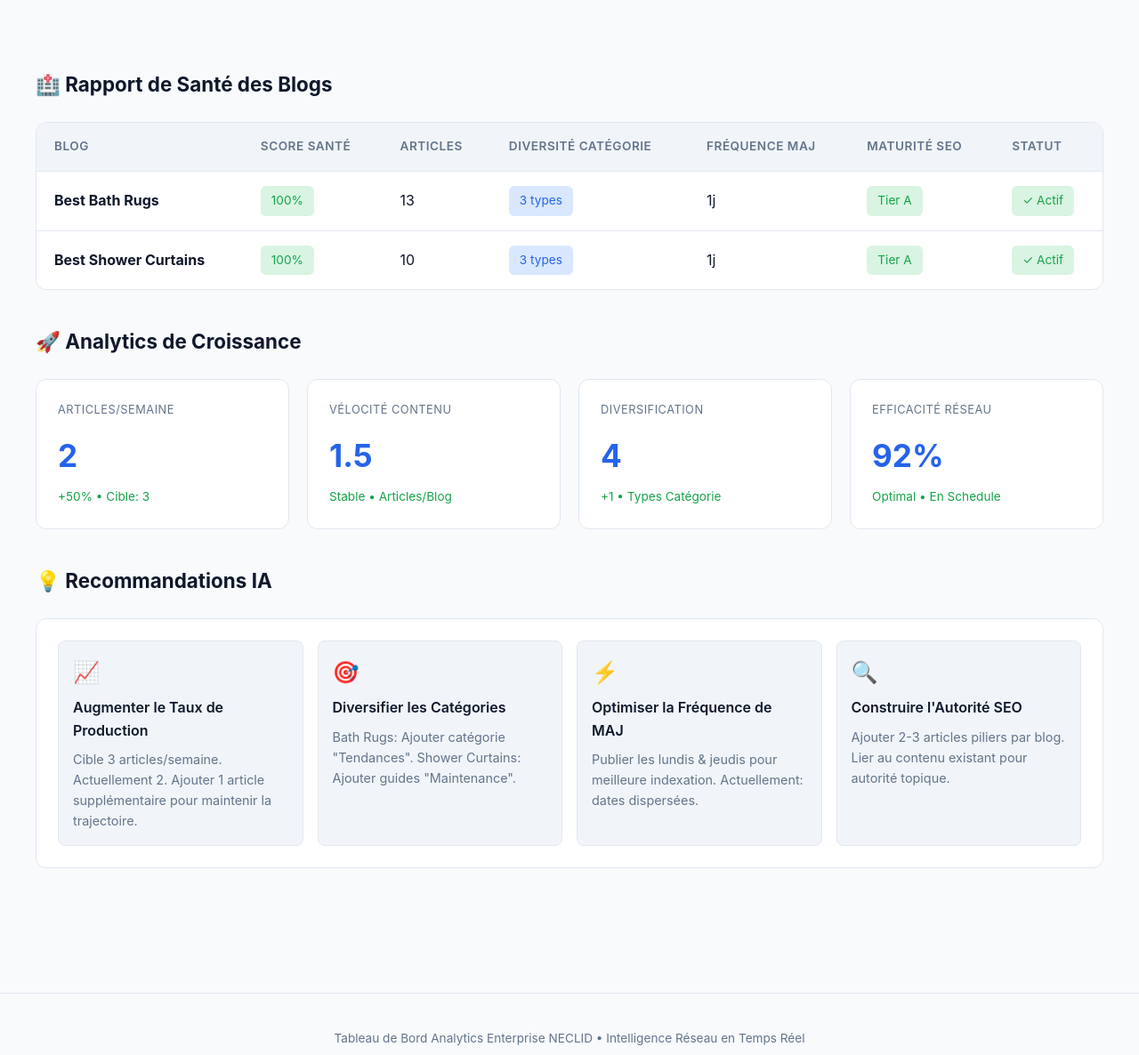
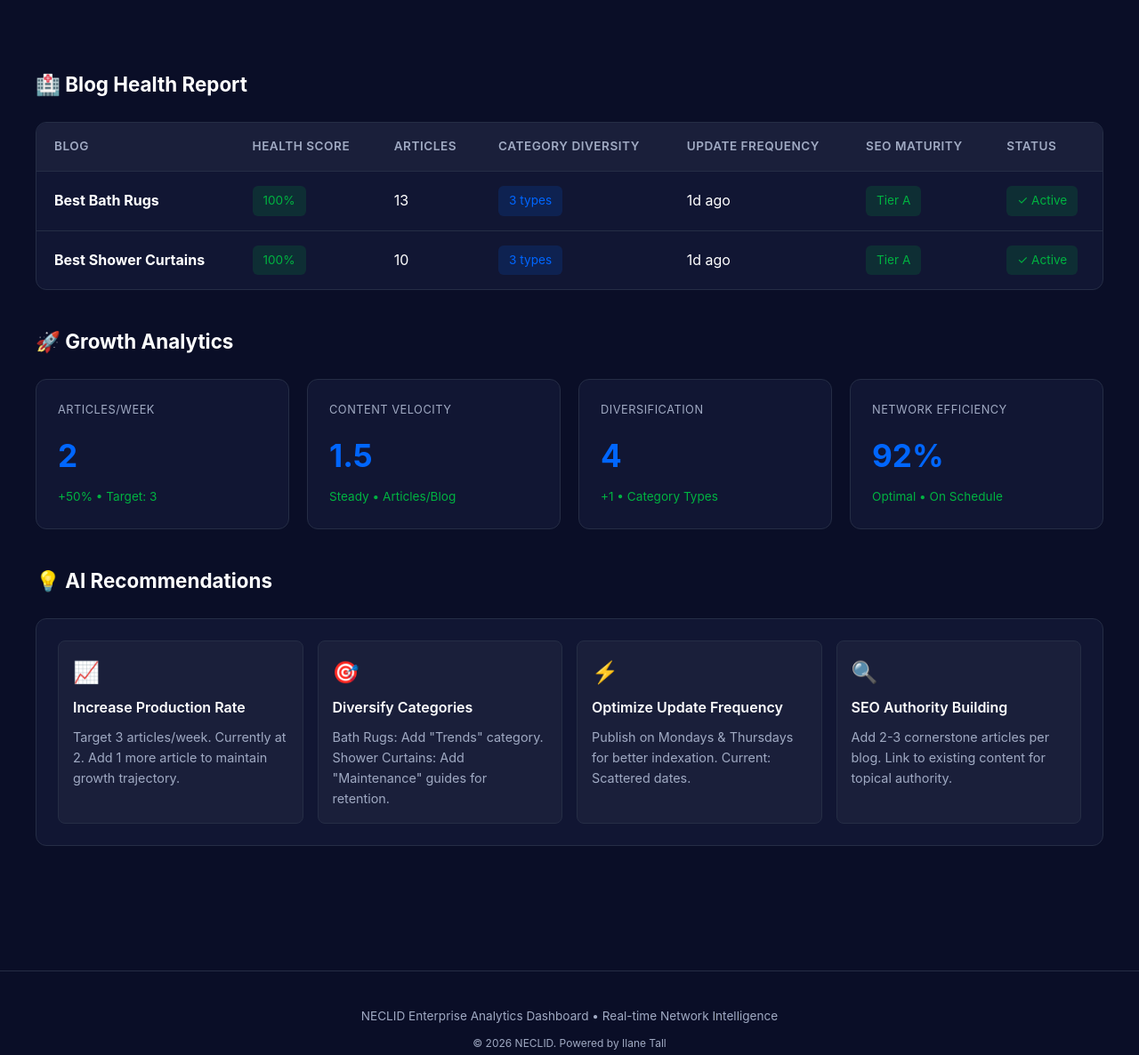
Before and after one commit to ilanetall-boop/usine-a-blog-dashboard, a plain HTML site: page enterprise.html in a window 1280 px wide. Shown: the part 1173-2359 px from the top of the page at 89% size. Drawn offline with nearby package versions, Linux system fonts and the light colour scheme.

```diff
--- a/enterprise.html
+++ b/enterprise.html
@@ -3,7 +3,7 @@
 <head>
     <meta charset="UTF-8">
     <meta name="viewport" content="width=device-width, initial-scale=1.0">
-    <title>NECLID - Plateforme Intelligence Réseau Affilié</title>
+    <title>NECLID - Affiliate Network Intelligence Platform</title>
     <script src="https://cdn.jsdelivr.net/npm/chart.js@4.4.0/dist/chart.umd.min.js"></script>
     <style>
         * {
@@ -13,19 +13,19 @@
         }
 
         :root {
-            --primary: #2563EB;
-            --primary-dark: #1D4ED8;
-            --primary-light: #E0E7FF;
-            --secondary: #7C3AED;
-            --success: #16A34A;
-            --warning: #EA8C55;
-            --error: #DC2626;
-            --bg-dark: #F8FAFC;
-            --bg-card: #FFFFFF;
-            --bg-hover: #F1F5F9;
-            --text-primary: #0F172A;
-            --text-secondary: #64748B;
-            --border: #E2E8F0;
+            --primary: #0066FF;
+            --primary-dark: #0052CC;
+            --primary-light: #E6F0FF;
+            --secondary: #6F42C1;
+            --success: #00B341;
+            --warning: #FFB81C;
+            --error: #FF3333;
+            --bg-dark: #0A0E27;
+            --bg-card: #111633;
+            --bg-hover: #1A1F3A;
+            --text-primary: #FFFFFF;
+            --text-secondary: #A0AAC3;
+            --border: #252D45;
         }
 
         body {
@@ -37,7 +37,7 @@
 
         /* ===== HEADER ===== */
         header {
-            background: linear-gradient(90deg, #FFFFFF 0%, #F8FAFC 100%);
+            background: linear-gradient(90deg, var(--bg-card) 0%, var(--bg-dark) 100%);
             border-bottom: 1px solid var(--border);
             padding: 20px 40px;
             display: flex;
@@ -46,7 +46,6 @@
             position: sticky;
             top: 0;
             z-index: 1000;
-            box-shadow: 0 1px 3px rgba(0,0,0,0.05);
         }
 
         .logo {
@@ -111,13 +110,12 @@
 
         /* ===== HEALTH SCORE ===== */
         .health-score-container {
-            background: linear-gradient(135deg, #FFFFFF 0%, #F1F5F9 100%);
+            background: linear-gradient(135deg, var(--bg-card) 0%, var(--bg-hover) 100%);
             border: 1px solid var(--border);
             border-radius: 16px;
             padding: 40px;
             margin-bottom: 40px;
             text-align: center;
-            box-shadow: 0 1px 3px rgba(0,0,0,0.05);
         }
 
         .health-label {
@@ -328,7 +326,7 @@
         <div class="header-actions">
             <div class="status-badge live">
                 <span class="status-indicator"></span>
-                <span>Réseau Actif</span>
+                <span>Network Live</span>
             </div>
         </div>
     </header>
@@ -337,29 +335,29 @@
     <div class="container">
         <!-- HEALTH SCORE -->
         <div class="health-score-container">
-            <div class="health-label">Score de Santé du Réseau</div>
+            <div class="health-label">Network Health Score</div>
             <div class="health-score" id="healthScore">94</div>
-            <div class="health-description">Performance Excellente</div>
+            <div class="health-description">Excellent Performance</div>
             <div class="health-bar">
                 <div class="health-fill" id="healthFill" style="width: 94%;"></div>
             </div>
         </div>
 
         <!-- SECTION: CORE METRICS -->
-        <div class="section-title">📊 Métriques Principales</div>
+        <div class="section-title">📊 Core Metrics</div>
         <div class="kpi-grid" id="kpiGrid"></div>
 
         <!-- SECTION: PERFORMANCE CHARTS -->
-        <div class="section-title">📈 Tendances de Performance</div>
+        <div class="section-title">📈 Performance Trends</div>
         <div class="grid-2">
             <div class="chart-container">
-                <div class="chart-title">Taux de Production de Contenu</div>
+                <div class="chart-title">Content Production Rate</div>
                 <div class="chart-wrapper">
                     <canvas id="productionChart"></canvas>
                 </div>
             </div>
             <div class="chart-container">
-                <div class="chart-title">Distribution des Blogs</div>
+                <div class="chart-title">Blog Distribution</div>
                 <div class="chart-wrapper">
                     <canvas id="distributionChart"></canvas>
                 </div>
@@ -367,18 +365,18 @@
         </div>
 
         <!-- SECTION: BLOG HEALTH REPORT -->
-        <div class="section-title">🏥 Rapport de Santé des Blogs</div>
+        <div class="section-title">🏥 Blog Health Report</div>
         <div class="table-container">
             <table>
                 <thead>
                     <tr>
                         <th>Blog</th>
-                        <th>Score Santé</th>
+                        <th>Health Score</th>
                         <th>Articles</th>
-                        <th>Diversité Catégorie</th>
-                        <th>Fréquence MAJ</th>
-                        <th>Maturité SEO</th>
-                        <th>Statut</th>
+                        <th>Category Diversity</th>
+                        <th>Update Frequency</th>
+                        <th>SEO Maturity</th>
+                        <th>Status</th>
                     </tr>
                 </thead>
                 <tbody id="blogHealthTable"></tbody>
@@ -386,11 +384,11 @@
         </div>
 
         <!-- SECTION: GROWTH ANALYTICS -->
-        <div class="section-title">🚀 Analytics de Croissance</div>
+        <div class="section-title">🚀 Growth Analytics</div>
         <div class="kpi-grid" id="growthGrid"></div>
 
         <!-- SECTION: RECOMMENDATIONS -->
-        <div class="section-title">💡 Recommandations IA</div>
+        <div class="section-title">💡 AI Recommendations</div>
         <div class="chart-container">
             <div id="recommendationsList"></div>
         </div>
@@ -398,8 +396,8 @@
 
     <!-- FOOTER -->
     <footer>
-        <div class="footer-text">Tableau de Bord Analytics Enterprise NECLID • Intelligence Réseau en Temps Réel</div>
-        <div class="footer-text" style="margin-top: 10px; font-size: 0.75em;">© 2026 NECLID. Propulsé par Ilane Tall</div>
+        <div class="footer-text">NECLID Enterprise Analytics Dashboard • Real-time Network Intelligence</div>
+        <div class="footer-text" style="margin-top: 10px; font-size: 0.75em;">© 2026 NECLID. Powered by Ilane Tall</div>
     </footer>
 
     <script>
@@ -440,10 +438,10 @@
             const avgHealthScore = blogs.reduce((sum, b) => sum + calculateBlogHealth(b), 0) / blogs.length;
 
             const kpis = [
-                { label: 'Taille du Réseau', value: blogs.length, change: '+100%', unit: 'Blogs Actifs' },
-                { label: 'Actifs de Contenu', value: totalArticles, change: '+2 aujourd\'hui', unit: 'Articles Total' },
-                { label: 'Santé Réseau', value: Math.round(avgHealthScore), change: 'Excellent', unit: '%' },
-                { label: 'Couverture Marché', value: '2', change: 'Verticales', unit: 'Niches' }
+                { label: 'Network Size', value: blogs.length, change: '+100%', unit: 'Active Blogs' },
+                { label: 'Content Assets', value: totalArticles, change: '+2 today', unit: 'Total Articles' },
+                { label: 'Network Health', value: Math.round(avgHealthScore), change: 'Excellent', unit: '%' },
+                { label: 'Market Coverage', value: '2', change: 'Verticals', unit: 'Niches' }
             ];
 
             document.getElementById('kpiGrid').innerHTML = kpis.map(kpi => `
@@ -459,10 +457,10 @@
         function renderGrowthGrid() {
             const blogs = dashboardData.blogs || [];
             const growthKpis = [
-                { label: 'Articles/Semaine', value: '2', trend: '+50%', unit: 'Cible: 3' },
-                { label: 'Vélocité Contenu', value: '1.5', trend: 'Stable', unit: 'Articles/Blog' },
-                { label: 'Diversification', value: '4', trend: '+1', unit: 'Types Catégorie' },
-                { label: 'Efficacité Réseau', value: '92%', trend: 'Optimal', unit: 'En Schedule' }
+                { label: 'Articles/Week', value: '2', trend: '+50%', unit: 'Target: 3' },
+                { label: 'Content Velocity', value: '1.5', trend: 'Steady', unit: 'Articles/Blog' },
+                { label: 'Diversification', value: '4', trend: '+1', unit: 'Category Types' },
+                { label: 'Network Efficiency', value: '92%', trend: 'Optimal', unit: 'On Schedule' }
             ];
 
             document.getElementById('growthGrid').innerHTML = growthKpis.map(kpi => `
@@ -492,9 +490,9 @@
                         <td><span class="metric-badge excellent">${health}%</span></td>
                         <td>${articleCount}</td>
                         <td><span class="metric-badge good">${categories.size} types</span></td>
-                        <td>${daysAgo === 0 ? 'Aujourd\'hui' : daysAgo + 'j'}</td>
+                        <td>${daysAgo === 0 ? 'Today' : daysAgo + 'd ago'}</td>
                         <td><span class="metric-badge ${health >= 85 ? 'excellent' : 'good'}">Tier ${health >= 90 ? 'A' : 'B'}</span></td>
-                        <td><span class="metric-badge excellent">✓ Actif</span></td>
+                        <td><span class="metric-badge excellent">✓ Active</span></td>
                     </tr>
                 `;
             }).join('');
@@ -506,9 +504,9 @@
             new Chart(ctx, {
                 type: 'bar',
                 data: {
-                    labels: ['Sem 1', 'Sem 2', 'Sem 3', 'Sem 4'],
+                    labels: ['Week 1', 'Week 2', 'Week 3', 'Week 4'],
                     datasets: [{
-                        label: 'Articles Publiés',
+                        label: 'Articles Published',
                         data: [4, 3, 4, 2],
                         backgroundColor: [
                             'rgba(0, 102, 255, 0.8)',
@@ -563,10 +561,10 @@
         // Render Recommendations
         function renderRecommendations() {
             const recommendations = [
-                { icon: '📈', title: 'Augmenter le Taux de Production', desc: 'Cible 3 articles/semaine. Actuellement 2. Ajouter 1 article supplémentaire pour maintenir la trajectoire.' },
-                { icon: '🎯', title: 'Diversifier les Catégories', desc: 'Bath Rugs: Ajouter catégorie "Tendances". Shower Curtains: Ajouter guides "Maintenance".' },
-                { icon: '⚡', title: 'Optimiser la Fréquence de MAJ', desc: 'Publier les lundis & jeudis pour meilleure indexation. Actuellement: dates dispersées.' },
-                { icon: '🔍', title: 'Construire l\'Autorité SEO', desc: 'Ajouter 2-3 articles piliers par blog. Lier au contenu existant pour autorité topique.' }
+                { icon: '📈', title: 'Increase Production Rate', desc: 'Target 3 articles/week. Currently at 2. Add 1 more article to maintain growth trajectory.' },
+                { icon: '🎯', title: 'Diversify Categories', desc: 'Bath Rugs: Add "Trends" category. Shower Curtains: Add "Maintenance" guides for retention.' },
+                { icon: '⚡', title: 'Optimize Update Frequency', desc: 'Publish on Mondays & Thursdays for better indexation. Current: Scattered dates.' },
+                { icon: '🔍', title: 'SEO Authority Building', desc: 'Add 2-3 cornerstone articles per blog. Link to existing content for topical authority.' }
             ];
 
             document.getElementById('recommendationsList').innerHTML = `
```
